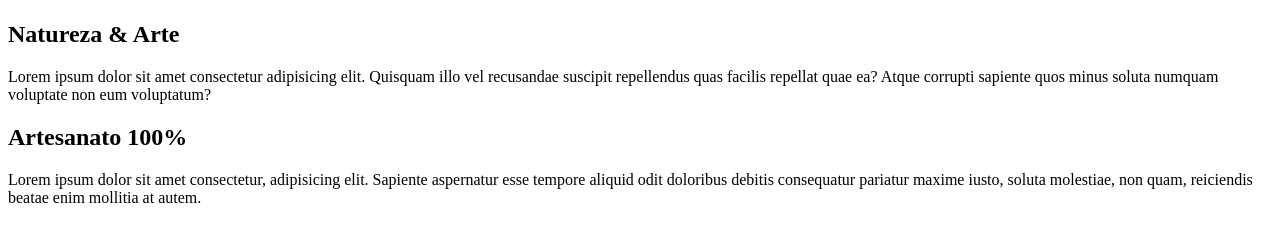
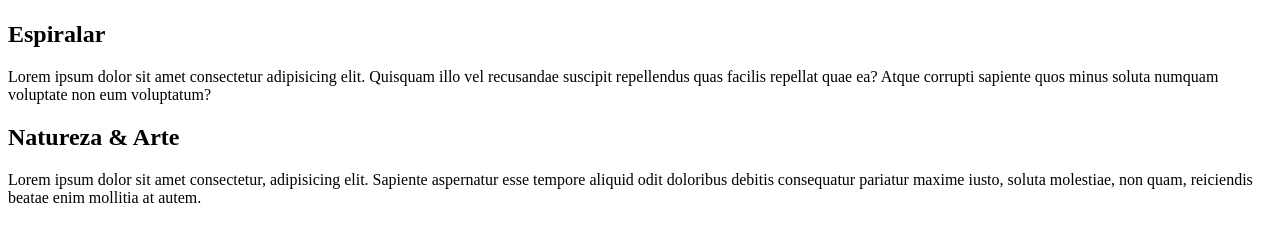
Before and after one commit to euripedesfaria/projeto-site, a plain HTML site: page index.html in a window 1280 px wide. Drawn offline with Linux system fonts and the light colour scheme.

Commit message:
Update index.html

```diff
--- a/index.html
+++ b/index.html
@@ -9,14 +9,15 @@
 <body>
     <main>
         <header>
-            <h1>    <em></em></h1>
+            <h1>    <em></em>
+            </h1>
         </header>
         <article>
-            <h2>Natureza & Arte</h2>
+            <h2>Espiralar</h2>
             <p>Lorem ipsum dolor sit amet consectetur adipisicing elit. Quisquam illo vel recusandae suscipit repellendus quas facilis repellat quae ea? Atque corrupti sapiente quos minus soluta numquam voluptate non eum voluptatum?</p>
         </article>
         <article>
-            <h2>Artesanato 100%</h2>
+            <h2>Natureza & Arte</h2>
             <p>Lorem ipsum dolor sit amet consectetur, adipisicing elit. Sapiente aspernatur esse tempore aliquid odit doloribus debitis consequatur pariatur maxime iusto, soluta molestiae, non quam, reiciendis beatae enim mollitia at autem.</p>
         <article>
     </main>
```
